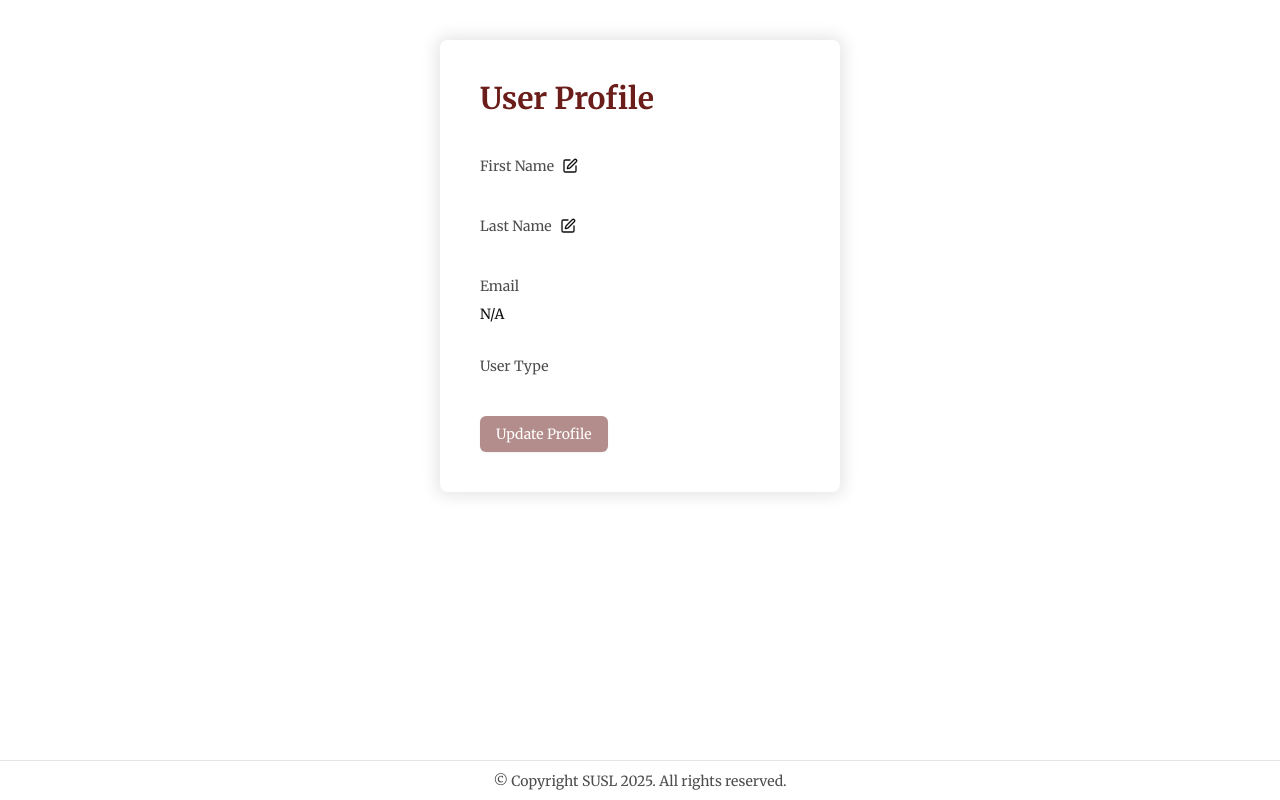
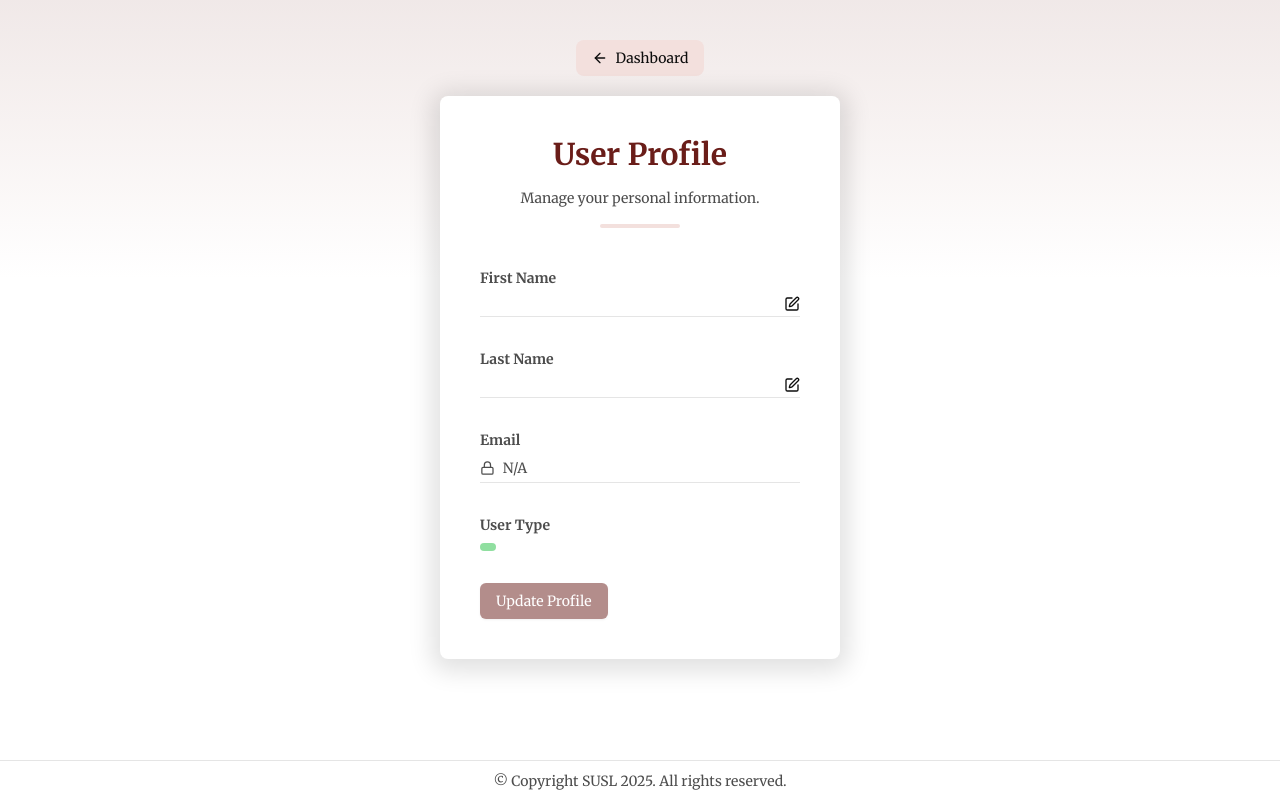
Before and after one commit to YasithD/hostel-web-app, a Next.js app: page /profile in a window 1280 px wide. Built offline with nearby package versions, Linux system fonts and the light colour scheme; no server answers.

Commit message:
Revamp Profile page

```diff
--- a/src/app/globals.css
+++ b/src/app/globals.css
@@ -98,6 +98,10 @@ input[type="number"] {
     @apply bg-bannerImage bg-cover bg-bottom bg-repeat;
   }
 
+  .bg-primary-gradient {
+    background: linear-gradient(to bottom, oklch(var(--primary)/0.1) 0%, oklch(var(--primary-foreground)/0.1) 40%);
+  }
+
   .card {
     background: linear-gradient(0deg, oklch(var(--bg)) 95%, oklch(var(--bg-dark)))
   }
--- a/src/app/profile/page.tsx
+++ b/src/app/profile/page.tsx
@@ -7,7 +7,8 @@ import { User } from "@/db/schema";
 import axiosInstance from "@/utils/axios";
 import { useAuth, useUser } from "@clerk/nextjs";
 import { yupResolver } from "@hookform/resolvers/yup";
-import { Edit } from "lucide-react";
+import { ArrowLeftIcon, Edit, LockIcon } from "lucide-react";
+import Link from "next/link";
 import { useEffect, useState } from "react";
 import { useForm } from "react-hook-form";
 import * as yup from "yup";
@@ -68,22 +69,30 @@ export default function Profile() {
         lastName: data.lastName,
       });
     }
+
+    setIsEditing({ firstName: false, lastName: false });
   };
 
   return (
-    <div className="h-[calc(100vh-6.5rem)] sm:pt-10">
-      <div className="flex flex-col mx-auto w-[400px] p-10 sm:shadow-[0_0_16px_4px_rgba(0,0,0,0.1)] rounded-lg">
-        <p className="text-3xl font-semibold text-primary mb-10">User Profile</p>
+    <div className="h-[calc(100vh-6.5rem)] sm:pt-10 bg-primary-gradient relative">
+      {/* Home Buttom */}
+      <Link href="/dashboard" className="flex items-center gap-2 py-2 px-4 mx-auto bg-secondary rounded-lg w-fit">
+        <ArrowLeftIcon size={16} />
+        <p className="text-sm font-medium text-foreground">Dashboard</p>
+      </Link>
+
+      {/* Profile Form */}
+      <div className="mt-5 flex flex-col mx-auto w-[400px] p-10 bg-white shadow-[0_4px_24px_8px_rgba(0,0,0,0.12)] rounded-lg">
+        <div className="flex flex-col gap-4 mb-10 justify-center items-center">
+          <p className="text-3xl font-semibold text-primary">User Profile</p>
+          <p className="text-sm text-muted">Manage your personal information.</p>
+          <div className="w-20 h-1 bg-secondary rounded-full" />
+        </div>
         <Form {...form}>
           <form onSubmit={form.handleSubmit(onSubmit)} className="space-y-8">
             <div className="flex flex-col gap-2">
               <div className="flex gap-2 items-center">
-                <p className="text-sm font-medium text-foreground-muted">First Name</p>
-                <Edit
-                  className="cursor-pointer"
-                  size={16}
-                  onClick={() => setIsEditing({ ...isEditing, firstName: true })}
-                />
+                <p className="text-sm font-semibold text-foreground-muted">First Name</p>
               </div>
               <FormField
                 control={form.control}
@@ -94,7 +103,14 @@ export default function Profile() {
                       {isEditing.firstName ? (
                         <Input className="text-sm" {...field} />
                       ) : (
-                        <p className="text-sm font-medium text-foreground">{field.value}</p>
+                        <div className="flex justify-between items-center border-b border-border pb-1">
+                          <p className="text-sm font-semibold text-foreground">{field.value}</p>
+                          <Edit
+                            className="cursor-pointer"
+                            size={16}
+                            onClick={() => setIsEditing({ ...isEditing, firstName: true })}
+                          />
+                        </div>
                       )}
                     </FormControl>
                     <FormMessage className="absolute my-0 bottom-0 translate-y-full pt-1" />
@@ -104,12 +120,7 @@ export default function Profile() {
             </div>
             <div className="flex flex-col gap-2">
               <div className="flex gap-2 items-center">
-                <p className="text-sm font-medium text-foreground-muted">Last Name</p>
-                <Edit
-                  className="cursor-pointer"
-                  size={16}
-                  onClick={() => setIsEditing({ ...isEditing, lastName: true })}
-                />
+                <p className="text-sm font-semibold text-foreground-muted">Last Name</p>
               </div>
               <FormField
                 control={form.control}
@@ -120,7 +131,14 @@ export default function Profile() {
                       {isEditing.lastName ? (
                         <Input className="text-sm" {...field} />
                       ) : (
-                        <p className="text-sm font-medium text-foreground">{field.value}</p>
+                        <div className="flex justify-between items-center border-b border-border pb-1">
+                          <p className="text-sm font-medium text-foreground">{field.value}</p>
+                          <Edit
+                            className="cursor-pointer"
+                            size={16}
+                            onClick={() => setIsEditing({ ...isEditing, lastName: true })}
+                          />
+                        </div>
                       )}
                     </FormControl>
                     <FormMessage className="absolute my-0 bottom-0 translate-y-full pt-1" />
@@ -129,15 +147,20 @@ export default function Profile() {
               />
             </div>
             <div className="flex gap-8">
-              <div className="flex flex-col gap-2">
-                <p className="text-sm font-medium text-foreground-muted">Email</p>
-                <p className="text-sm font-medium text-foreground">{user?.emailAddresses[0].emailAddress ?? "N/A"}</p>
+              <div className="flex flex-col w-full gap-2">
+                <p className="text-sm font-semibold text-foreground-muted">Email</p>
+                <div className="flex gap-2 items-center border-b border-border pb-1">
+                  <LockIcon size={16} color="#4d4d4d" />
+                  <p className="w-full text-sm font-medium text-muted">
+                    {user?.emailAddresses[0].emailAddress ?? "N/A"}
+                  </p>
+                </div>
               </div>
             </div>
             <div className="flex gap-8">
               <div className="flex flex-col gap-2">
-                <p className="text-sm font-medium text-foreground-muted">User Type</p>
-                <p className="text-sm font-medium text-foreground">
+                <p className="text-sm font-semibold text-foreground-muted">User Type</p>
+                <p className="text-xs w-fit text-foreground py-1 px-2 rounded-md bg-success">
                   {(user?.publicMetadata.role as string)?.toUpperCase()}
                 </p>
               </div>
```
